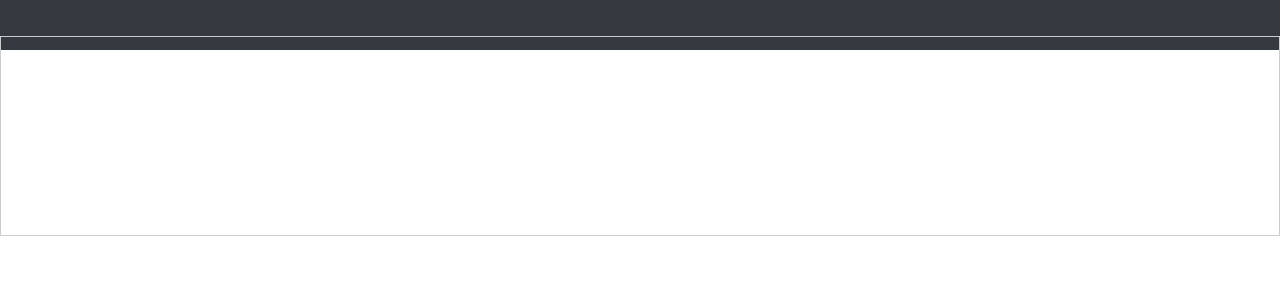
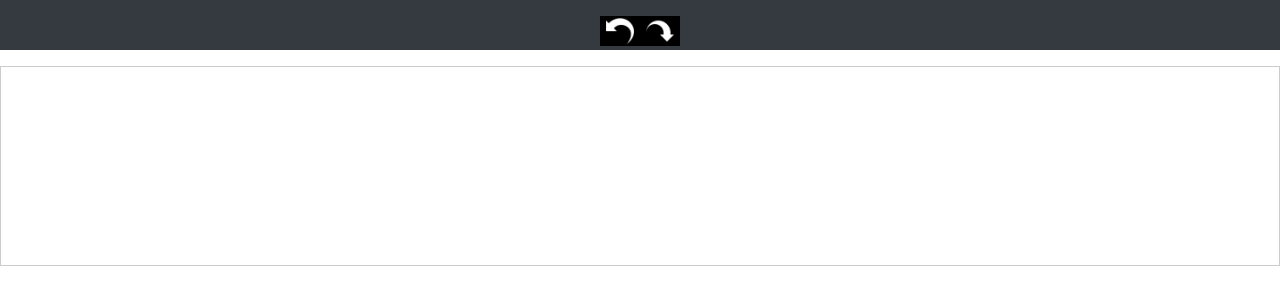
Before and after one commit to chathubhagya/web-text-editor, a plain HTML site: page index.html in a window 1280 px wide. Drawn offline with nearby package versions, Linux system fonts and the light colour scheme.

Commit message:
add undo redo  feature

```diff
--- a/index.html
+++ b/index.html
@@ -13,7 +13,16 @@
     <div class="row">
         <div class="col-md-12 toolbar bg-dark ">
             <div class="text-center mt-3 d-flex justify-content-center">
-
+                <div class="undo button">
+                    <button onclick="undo()">
+                        <img src="Resources/undo-4-32.png" alt="Undo">
+                    </button>
+                </div>
+                <div class="redo button">
+                    <button onclick="redo()">
+                        <img src="Resources/action-redo-32.png" alt="Redo">
+                    </button>
+                </div>
             </div>
             <div id="editor" contenteditable="true"></div>
         </div>
--- a/script.js
+++ b/script.js
@@ -0,0 +1,7 @@
+function undo() {
+    document.execCommand('undo', false, null);
+}
+
+function redo() {
+    document.execCommand('redo', false, null);
+}
```
